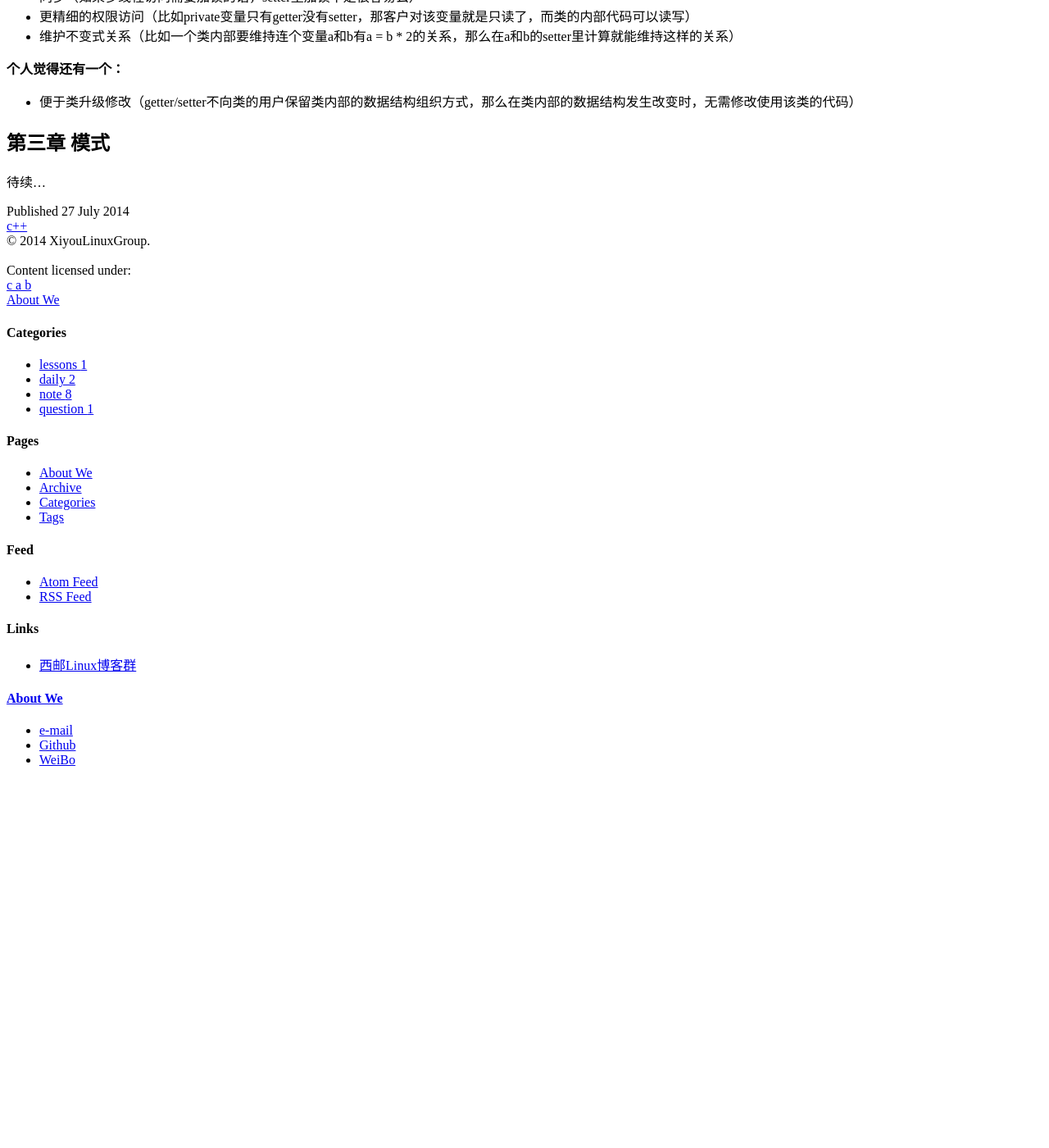
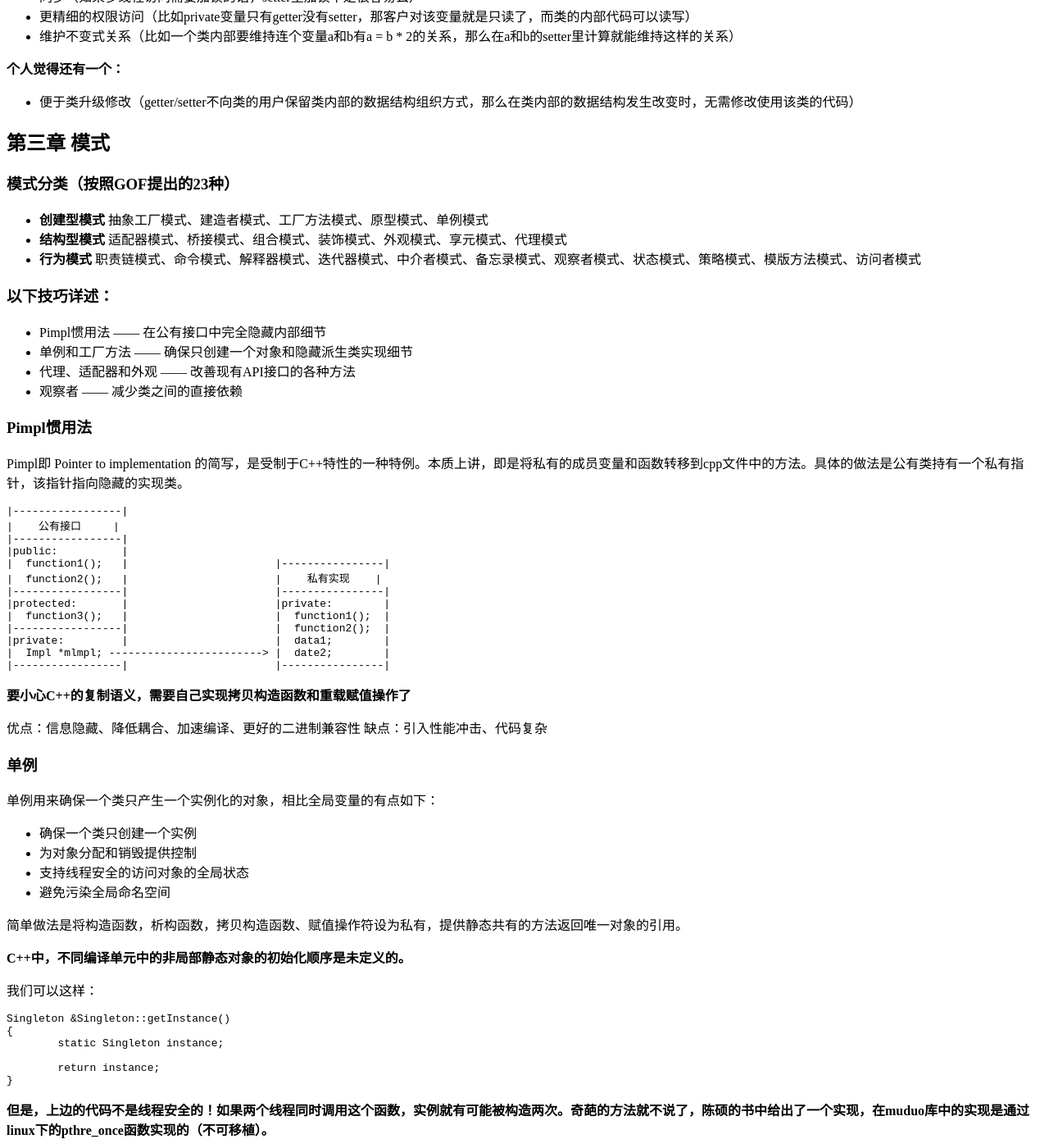
Before and after one commit to hurley25/FAQ, a Jekyll site: the page built from _posts/2014-07-27-API-design-for-C++.md, in a window 1280 px wide and 1400 px high, scrolled down 869 px. Shown: the whole window at 82% size. Built offline with Jekyll 4.4.1, drawn with Linux system fonts in a browser that asks for light colours; nearby versions of some CDN libraries; library files that are not in the unit come from our copies; comment, search, counter and statistics services are not loaded; before the commit the page ends 1821 px from its top, so only the background shows below that; some of the changed text lies outside the part shown.

Commit message:
增加C++API设计笔记
Signed-off-by: hurley25 <liuhuan1992@gmail.com>

```diff
--- a/_posts/2014-07-27-API-design-for-C++.md
+++ b/_posts/2014-07-27-API-design-for-C++.md
@@ -40,4 +40,73 @@ tags: [c++]
 
 ## 第三章 模式
 
+### 模式分类（按照GOF提出的23种）
+
+- **创建型模式** 抽象工厂模式、建造者模式、工厂方法模式、原型模式、单例模式
+- **结构型模式** 适配器模式、桥接模式、组合模式、装饰模式、外观模式、享元模式、代理模式
+- **行为模式**   职责链模式、命令模式、解释器模式、迭代器模式、中介者模式、备忘录模式、观察者模式、状态模式、策略模式、模版方法模式、访问者模式
+
+
+### 以下技巧详述：
+
+- Pimpl惯用法 —— 在公有接口中完全隐藏内部细节
+- 单例和工厂方法 —— 确保只创建一个对象和隐藏派生类实现细节
+- 代理、适配器和外观 —— 改善现有API接口的各种方法
+- 观察者 —— 减少类之间的直接依赖
+
+### Pimpl惯用法
+
+Pimpl即 Pointer to implementation 的简写，是受制于C++特性的一种特例。本质上讲，即是将私有的成员变量和函数转移到cpp文件中的方法。具体的做法是公有类持有一个私有指针，该指针指向隐藏的实现类。
+
+	|-----------------|
+	|    公有接口     |
+	|-----------------|
+	|public:          |
+	|  function1();   |                       |----------------|
+	|  function2();   |                       |    私有实现    |
+	|-----------------|                       |----------------|
+	|protected:       |                       |private:        |
+	|  function3();   |                       |  function1();  |
+	|-----------------|                       |  function2();  |
+	|private:         |                       |  data1;        |
+	|  Impl *mlmpl; ------------------------> |  date2;        |
+	|-----------------|                       |----------------|
+
+**要小心C++的复制语义，需要自己实现拷贝构造函数和重载赋值操作了**
+
+优点：信息隐藏、降低耦合、加速编译、更好的二进制兼容性
+缺点：引入性能冲击、代码复杂
+
+### 单例
+
+单例用来确保一个类只产生一个实例化的对象，相比全局变量的有点如下：
+
+- 确保一个类只创建一个实例
+- 为对象分配和销毁提供控制
+- 支持线程安全的访问对象的全局状态
+- 避免污染全局命名空间
+
+简单做法是将构造函数，析构函数，拷贝构造函数、赋值操作符设为私有，提供静态共有的方法返回唯一对象的引用。
+
+**C++中，不同编译单元中的非局部静态对象的初始化顺序是未定义的。**
+
+我们可以这样：
+
+	Singleton &Singleton::getInstance()
+	{
+		static Singleton instance;
+
+		return instance;
+	}
+
+**但是，上边的代码不是线程安全的！如果两个线程同时调用这个函数，实例就有可能被构造两次。奇葩的方法就不说了，陈硕的书中给出了一个实现，在muduo库中的实现是通过linux下的pthre_once函数实现的（不可移植）。**
+
+
+### 工厂方法、代理、适配器和外观，观察者
+
+**这些设计模式还是去系统的学学设计模式相关的书籍吧~~**
+
+
+## 第四章 设计
+
 待续...
```
